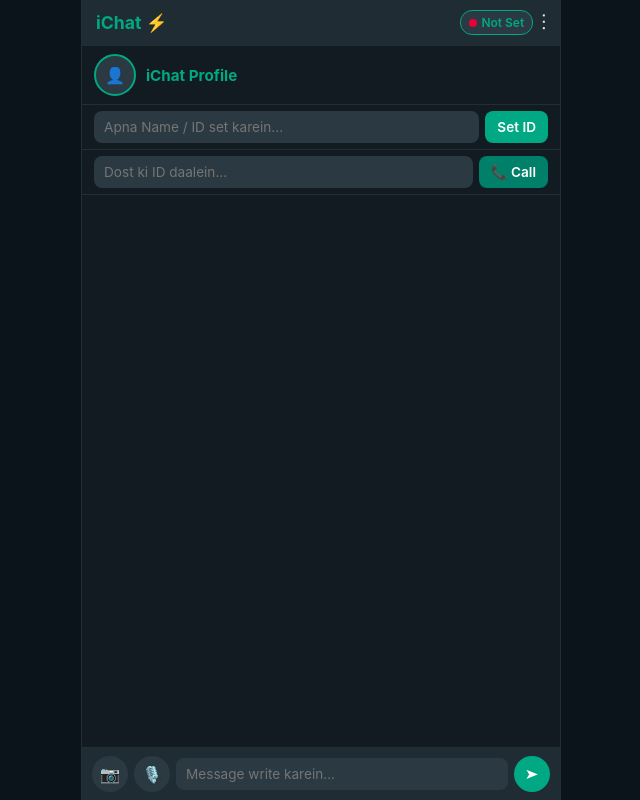
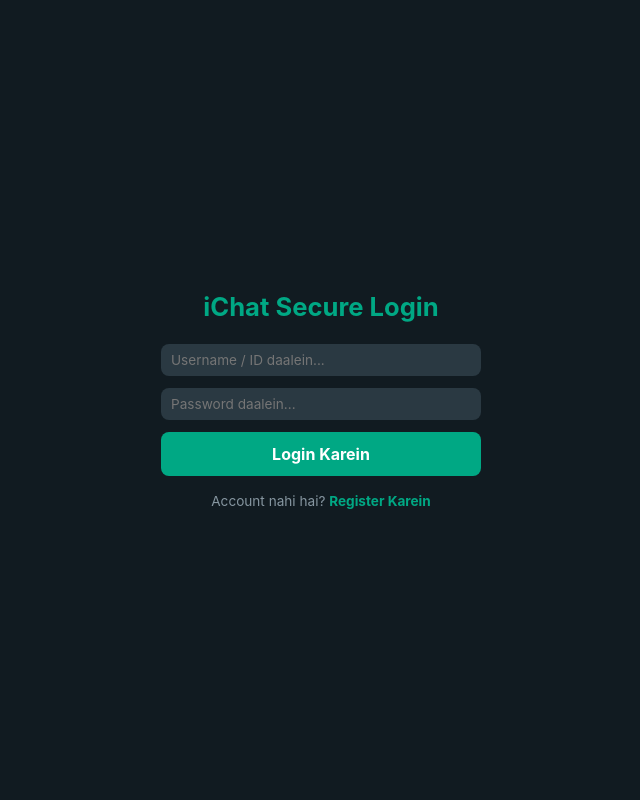
Before and after one commit to pstjatav39-creator/Ichat.live, a website: page public/index.html in a window 1280 px wide. Shown: the whole page, without its empty margins (319-959 px from the left). Drawn offline with Linux system fonts and the light colour scheme.

Commit message:
Added secure login and register authentication system

```diff
--- a/public/index.html
+++ b/public/index.html
@@ -3,14 +3,26 @@
 <head>
     <meta charset="UTF-8">
     <meta name="viewport" content="width=device-width, initial-scale=1.0, maximum-scale=1.0, user-scalable=no">
-    <title>iChat Pro Ultra</title>
+    <title>iChat Secure Pro</title>
     <script src="https://unpkg.com/peerjs@1.4.7/dist/peerjs.min.js"></script>
     <style>
         :root { --bg-color: #0b141a; --panel-bg: #111b21; --header-bg: #202c33; --text-color: #e9edef; --text-secondary: #8696a0; --input-bg: #2a3942; --sent-bg: #005c4b; --received-bg: #202c33; --border-color: #222d34; }
         [data-theme="light"] { --bg-color: #efeae2; --panel-bg: #ffffff; --header-bg: #00a884; --text-color: #111b21; --text-secondary: #667781; --input-bg: #f0f2f5; --sent-bg: #d9fdd3; --received-bg: #ffffff; --border-color: #e2e8f0; }
         * { box-sizing: border-box; margin: 0; padding: 0; font-family: -apple-system, BlinkMacSystemFont, "Segoe UI", Roboto, sans-serif; }
         html, body { height: 100dvh; width: 100%; overflow: hidden; background-color: var(--bg-color); color: var(--text-color); display: flex; justify-content: center; }
+
         .app-container { width: 100%; max-width: 480px; height: 100dvh; display: flex; flex-direction: column; background: var(--panel-bg); position: relative; border-left: 1px solid var(--border-color); border-right: 1px solid var(--border-color); }
+
+        /* Auth Screen */
+        .auth-screen { position: absolute; top: 0; left: 0; width: 100%; height: 100%; background: var(--panel-bg); display: flex; flex-direction: column; justify-content: center; align-items: center; padding: 30px; z-index: 200; gap: 15px; }
+        .auth-screen.hidden { display: none; }
+        .auth-box { width: 100%; max-width: 320px; display: flex; flex-direction: column; gap: 12px; }
+        .auth-box h2 { color: #00a884; text-align: center; margin-bottom: 10px; font-size: 1.6rem; }
+        .auth-input { width: 100%; background: var(--input-bg); border: 1px solid var(--border-color); color: var(--text-color); padding: 12px; border-radius: 8px; outline: none; font-size: 0.95rem; }
+        .auth-btn { width: 100%; background: #00a884; color: white; border: none; padding: 12px; border-radius: 8px; font-weight: bold; cursor: pointer; font-size: 1rem; }
+        .auth-switch { text-align: center; font-size: 0.85rem; color: var(--text-secondary); cursor: pointer; margin-top: 5px; }
+        .auth-switch span { color: #00a884; font-weight: bold; }
+
         header { background: var(--header-bg); padding: 10px 14px; display: flex; align-items: center; justify-content: space-between; border-bottom: 1px solid var(--border-color); flex-shrink: 0; }
         header h1 { font-size: 1.1rem; color: #00a884; font-weight: bold; }
         .header-right { display: flex; align-items: center; gap: 8px; position: relative; }
@@ -18,18 +30,22 @@
         .status-dot { width: 8px; height: 8px; border-radius: 50%; background: #ea0038; display: inline-block; }
         .status-dot.online { background: #00a884; }
         .icon-btn { background: none; border: none; font-size: 1.2rem; cursor: pointer; color: var(--text-color); }
+
         .dropdown-menu { position: absolute; top: 45px; right: 10px; background: var(--header-bg); border: 1px solid var(--border-color); border-radius: 8px; box-shadow: 0 4px 12px rgba(0,0,0,0.4); display: none; flex-direction: column; z-index: 1000; width: 170px; }
         .dropdown-menu.active { display: flex; }
         .menu-item { padding: 10px 14px; font-size: 0.85rem; cursor: pointer; border-bottom: 1px solid var(--border-color); color: var(--text-color); }
         .menu-item.danger { color: #ea0038; }
+
         .top-info-bar { background: var(--panel-bg); padding: 8px 12px; display: flex; align-items: center; justify-content: space-between; border-bottom: 1px solid var(--border-color); }
         .profile-section { display: flex; align-items: center; gap: 10px; }
         .avatar-container { position: relative; width: 42px; height: 42px; border-radius: 50%; background: var(--input-bg); overflow: hidden; display: flex; align-items: center; justify-content: center; cursor: pointer; border: 2px solid #00a884; }
         .avatar-container img { width: 100%; height: 100%; object-fit: cover; position: absolute; top: 0; left: 0; }
+
         .user-info-bar { background: var(--panel-bg); padding: 6px 12px; display: flex; gap: 6px; align-items: center; border-bottom: 1px solid var(--border-color); }
-        input[type="text"] { background: var(--input-bg); border: none; color: var(--text-color); padding: 8px 10px; border-radius: 8px; outline: none; font-size: 0.85rem; flex: 1; }
+        input[type="text"], input[type="password"] { background: var(--input-bg); border: none; color: var(--text-color); padding: 8px 10px; border-radius: 8px; outline: none; font-size: 0.85rem; flex: 1; }
         button.action-btn { background: #00a884; color: #fff; border: none; padding: 8px 12px; border-radius: 8px; font-weight: 600; cursor: pointer; font-size: 0.85rem; }
         button.call-btn { background: #008069; }
+
         .chat-box { flex: 1; padding: 12px; overflow-y: auto; display: flex; flex-direction: column; gap: 10px; }
         .message { max-width: 80%; padding: 8px 12px; border-radius: 12px; font-size: 0.9rem; word-break: break-word; display: flex; flex-direction: column; }
         .message.sent { align-self: flex-end; background: var(--sent-bg); color: var(--text-color); }
@@ -37,10 +53,12 @@
         .message img.chat-img { width: 100%; max-width: 220px; border-radius: 8px; }
         .message audio { width: 200px; height: 35px; }
         .meta { font-size: 0.6rem; color: var(--text-secondary); align-self: flex-end; margin-top: 3px; }
+
         .footer-input { background: var(--header-bg); padding: 8px 10px; display: flex; gap: 6px; align-items: center; border-top: 1px solid var(--border-color); }
         .tool-btn { background: var(--input-bg); border: none; color: var(--text-secondary); width: 36px; height: 36px; border-radius: 50%; display: flex; align-items: center; justify-content: center; cursor: pointer; font-size: 1rem; }
         .tool-btn.recording { background: #ea0038; color: white; }
         .send-btn { border-radius: 50%; width: 36px; height: 36px; background: #00a884; border: none; color: white; cursor: pointer; }
+
         .video-container { position: absolute; top: 0; left: 0; width: 100%; height: 100%; background: #000; display: none; flex-direction: column; justify-content: space-between; align-items: center; z-index: 100; padding: 20px 0; }
         .video-container.active { display: flex; }
         #remoteVideo { width: 100%; height: 100%; object-fit: cover; }
@@ -51,6 +69,18 @@
     </style>
 </head>
 <body data-theme="dark">
+
+<!-- Login / Register Screen -->
+<div class="auth-screen" id="authScreen">
+    <div class="auth-box">
+        <h2 id="authTitle">iChat Secure Login</h2>
+        <input type="text" id="authId" class="auth-input" placeholder="Username / ID daalein...">
+        <input type="password" id="authPass" class="auth-input" placeholder="Password daalein...">
+        <button class="auth-btn" id="authBtn" onclick="handleAuth()">Login Karein</button>
+        <div class="auth-switch" id="authSwitchText" onclick="toggleAuthMode()">Account nahi hai? <span>Register Karein</span></div>
+    </div>
+</div>
+
 <div class="app-container" onclick="closeMenu(event)">
     <header>
         <h1>iChat ⚡</h1>
@@ -71,15 +101,11 @@
                 <img id="avatarImg" src="" style="display:none;" alt="DP">
                 <input type="file" id="dpInput" accept="image/*" style="display:none;" onchange="setAvatar(event)">
             </label>
-            <span style="font-size:0.95rem; font-weight:bold; color:#00a884;">iChat Profile</span>
+            <span style="font-size:0.95rem; font-weight:bold; color:#00a884;">Secure Profile</span>
         </div>
     </div>
     <div class="user-info-bar">
-        <input type="text" id="myId" placeholder="Apna Name / ID set karein...">
-        <button class="action-btn" onclick="setMyId()">Set ID</button>
-    </div>
-    <div class="user-info-bar">
-        <input type="text" id="friendId" placeholder="Dost ki ID daalein...">
+        <input type="text" id="friendId" placeholder="Dost ki ID search karein...">
         <button class="action-btn call-btn" onclick="startCall()">📞 Call</button>
     </div>
     <div class="chat-box" id="chatBox"></div>
@@ -101,9 +127,52 @@
         </div>
     </div>
 </div>
+
 <script>
-    let myId = localStorage.getItem('ichat_saved_id') || '', savedAvatar = localStorage.getItem('ichat_saved_avatar') || '', savedTheme = localStorage.getItem('ichat_saved_theme') || 'dark';
+    let myId = localStorage.getItem('ichat_logged_user') || '';
+    let savedAvatar = localStorage.getItem('ichat_saved_avatar') || '';
+    let savedTheme = localStorage.getItem('ichat_saved_theme') || 'dark';
+    let isRegisterMode = false;
     let peer = null, conn = null, currentCall = null, localStream = null, mediaRecorder = null, audioChunks = [], isRecording = false;
+
+    window.onload = function() {
+        document.body.setAttribute('data-theme', savedTheme);
+        if(myId) {
+            document.getElementById('authScreen').classList.add('hidden');
+            initPeer(myId);
+        }
+        if(savedAvatar) showAvatar(savedAvatar);
+    };
+
+    function toggleAuthMode() {
+        isRegisterMode = !isRegisterMode;
+        document.getElementById('authTitle').innerText = isRegisterMode ? 'iChat New Account' : 'iChat Secure Login';
+        document.getElementById('authBtn').innerText = isRegisterMode ? 'Register Karein' : 'Login Karein';
+        document.getElementById('authSwitchText').innerHTML = isRegisterMode ? 'Pehle se account hai? <span>Login Karein</span>' : 'Account nahi hai? <span>Register Karein</span>';
+    }
+
+    function handleAuth() {
+        const u = document.getElementById('authId').value.trim();
+        const p = document.getElementById('authPass').value.trim();
+        if(!u || !p) { alert('Username aur Password dono bharein!'); return; }
+
+        let users = JSON.parse(localStorage.getItem('ichat_users_db') || '{}');
+
+        if(isRegisterMode) {
+            if(users[u]) { alert('Ye Username pehle se maujood hai!'); return; }
+            users[u] = p;
+            localStorage.setItem('ichat_users_db', JSON.stringify(users));
+            alert('Registration safal rahi! Ab login karein.');
+            toggleAuthMode();
+        } else {
+            if(!users[u] || users[u] !== p) { alert('Galat Username ya Password!'); return; }
+            myId = u;
+            localStorage.setItem('ichat_logged_user', myId);
+            document.getElementById('authScreen').classList.add('hidden');
+            initPeer(myId);
+        }
+    }
+
     function playNotificationSound() {
         const ctx = new (window.AudioContext || window.webkitAudioContext)();
         const osc = ctx.createOscillator(), gain = ctx.createGain();
@@ -111,11 +180,7 @@
         gain.gain.setValueAtTime(0.1, ctx.currentTime); gain.gain.exponentialRampToValueAtTime(0.001, ctx.currentTime + 0.4);
         osc.connect(gain); gain.connect(ctx.destination); osc.start(); osc.stop(ctx.currentTime + 0.4);
     }
-    window.onload = function() {
-        document.body.setAttribute('data-theme', savedTheme);
-        if(myId) { document.getElementById('myId').value = myId; initPeer(myId); }
-        if(savedAvatar) showAvatar(savedAvatar);
-    };
+
     function initPeer(id) {
         if(peer) peer.destroy();
         peer = new Peer(id);
@@ -132,16 +197,19 @@
             } else call.close();
         });
     }
+
     function setupConnection() {
         conn.on('data', (data) => {
             playNotificationSound();
             appendMsg(data.content, 'received', data.type);
         });
     }
+
     function connectToFriend() {
         const fId = document.getElementById('friendId').value.trim();
         if(!fId) return; conn = peer.connect(fId); setupConnection();
     }
+
     function toggleMenu(e) { e.stopPropagation(); document.getElementById('settingsMenu').classList.toggle('active'); }
     function closeMenu() { document.getElementById('settingsMenu').classList.remove('active'); }
     function toggleTheme() {
@@ -155,11 +223,8 @@
         r.readAsDataURL(file);
     }
     function showAvatar(src) { document.getElementById('avatarImg').src = src; document.getElementById('avatarImg').style.display = 'block'; document.getElementById('avatarIcon').style.display = 'none'; }
-    function setMyId() {
-        const val = document.getElementById('myId').value.trim();
-        if(val) { myId = val; localStorage.setItem('ichat_saved_id', myId); initPeer(myId); alert('ID set: ' + myId); }
-    }
-    function logoutId() { localStorage.clear(); if(peer) peer.destroy(); location.reload(); }
+    function logoutId() { localStorage.removeItem('ichat_logged_user'); if(peer) peer.destroy(); location.reload(); }
+
     function sendMsg() {
         const input = document.getElementById('msgInput'), text = input.value.trim(); if(!text) return;
         if(!conn || !conn.open) connectToFriend();
```
